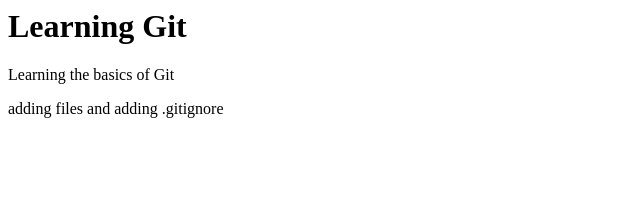
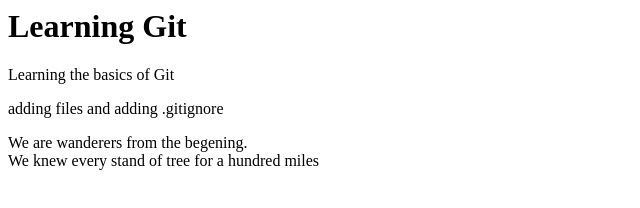
Before and after one commit to naughtyhooh/gittr, a plain HTML site: page index.html in a window 1280 px wide. Shown: the whole page, without its empty margins (0-640 px from the left). Drawn offline with Linux system fonts and the light colour scheme.

Commit message:
Added a line in index.html file

```diff
--- a/index.html
+++ b/index.html
@@ -4,5 +4,7 @@
 <h1>Learning Git</h1>
 <p>Learning the basics of Git</p>
 <p>adding files and adding .gitignore</p>
+<p>We are wanderers from the begening.</br>
+We knew every stand of tree for a hundred miles</p>
 </body>
 </html>
```
